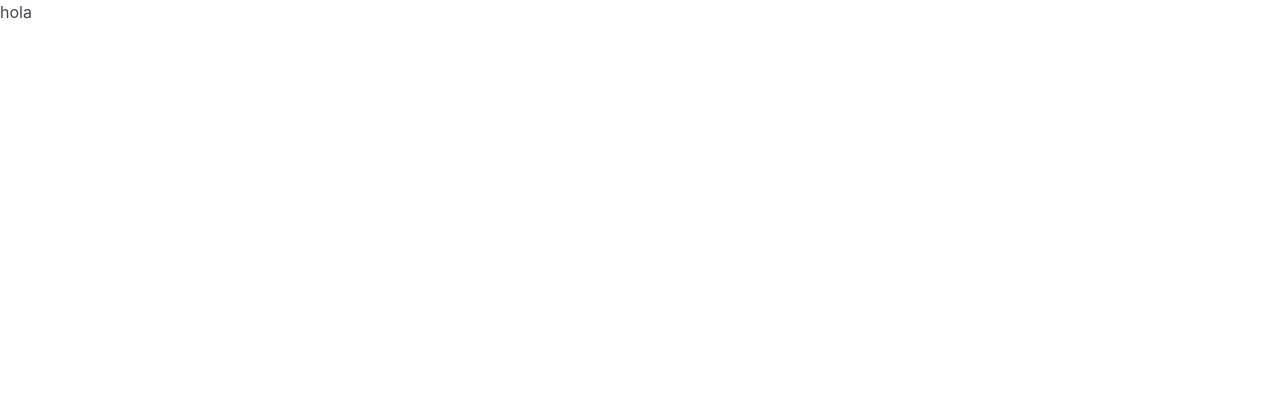
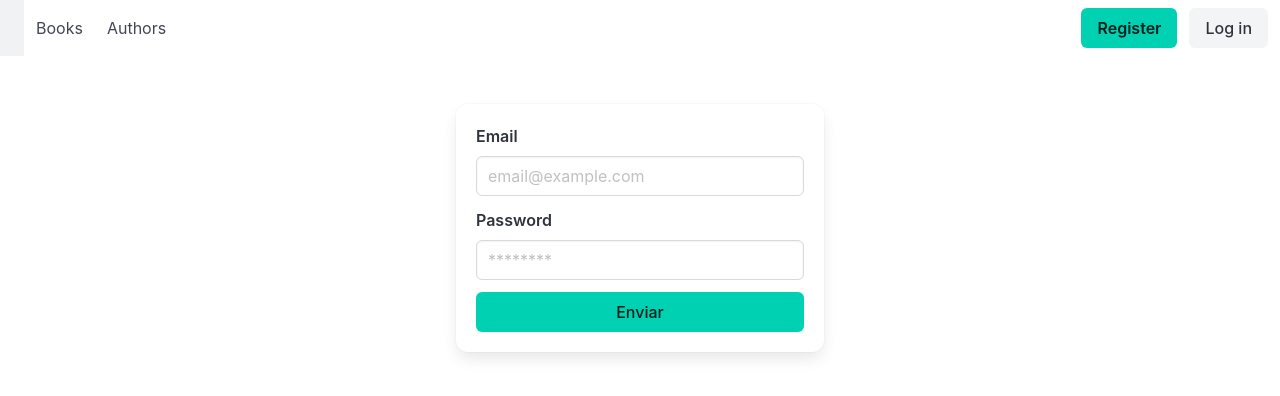
Before and after one commit to bookmax-prueb/bookmax, a React (Vite) app: page /Login in a window 1280 px wide. Shown: the top 396 px of the page. Built offline with nearby package versions, Linux system fonts and the light colour scheme.

Commit message:
feat: change in package.json and create form login

```diff
--- a/package.json
+++ b/package.json
@@ -12,7 +12,8 @@
   "dependencies": {
     "bulma": "^1.0.1",
     "react": "^18.3.1",
-    "react-dom": "^18.3.1"
+    "react-dom": "^18.3.1",
+    "react-router-dom": "^6.24.1"
   },
   "devDependencies": {
     "@types/react": "^18.3.3",
--- a/src/App.jsx
+++ b/src/App.jsx
@@ -1,9 +1,27 @@
+import { BrowserRouter, Routes,Route } from "react-router-dom"
+import NavBar from "./components/NavBar"
+import Login from "./components/Login"
+import BooksCatalogue from "./components/BooksCatalogue"
+import AuthorsCatalogue from "./components/AuthorsCatalogue"
+import Register from "./components/Register"
+import ErrorPage from "./components/ErrorPage"
+
+
 function App() {
 
 
   return (
     <>
-      <h1>hola</h1>
+    <BrowserRouter>
+    <NavBar/>
+    <Routes>
+      <Route path="/" element={<BooksCatalogue/>} />
+      <Route path="/authors" element={<AuthorsCatalogue/>} />
+      <Route path="/Login" element={<Login/>} />
+      <Route path="/register" element={<Register/>} />
+      <Route path="*" element={<ErrorPage/>} />
+    </Routes>
+    </BrowserRouter>
     </>
   )
 }
--- /dev/null
+++ b/src/components/AuthorsCatalogue.jsx
@@ -0,0 +1,9 @@
+
+
+const AuthorsCatalogue = () => {
+  return (
+    <div>AuthorsCatalogue</div>
+  )
+}
+
+export default AuthorsCatalogue
--- /dev/null
+++ b/src/components/BooksCatalogue.jsx
@@ -0,0 +1,9 @@
+
+
+const BooksCatalogue = () => {
+  return (
+    <div>BooksCatalogue</div>
+  )
+}
+
+export default BooksCatalogue
--- /dev/null
+++ b/src/components/ErrorPage.jsx
@@ -0,0 +1,9 @@
+
+
+const ErrorPage = () => {
+  return (
+    <div>ErrorPage</div>
+  )
+}
+
+export default ErrorPage
--- /dev/null
+++ b/src/components/Login.jsx
@@ -0,0 +1,52 @@
+const Login = () => {
+  return (
+    <>
+    <div className="section">
+        <div className="container">
+            <div className="columns is-centered">
+                <div className="column is-one-third">
+                    <div className="box">
+                        <form>
+                            <div className="field">
+                                <label className="label">Email</label>
+                                <div className="control">
+                                    <input
+                                    className="input"
+                                    type="text"
+                                    placeholder="email@example.com"
+                                    name="email"
+                                    />
+                                </div>
+                            </div>
+                            <div className="field">
+                                <label className="label">Password</label>
+                                <div className="control">
+                                    <input
+                                    className="input"
+                                    type="password"
+                                    placeholder="********"
+                                    name="password"
+                                    />
+                                </div>
+                            </div>
+                            <div className="field">
+                                <button
+                                type="submit"
+                                className="button is-fullwidth is-primary"
+                                >
+                                    Enviar
+                                </button>
+                            </div>
+
+                        </form>
+                    </div>
+                </div>
+            </div>
+        </div>
+    </div>
+
+    </>
+  )
+}
+
+export default Login
--- /dev/null
+++ b/src/components/NavBar.jsx
@@ -0,0 +1,45 @@
+import { Link } from 'react-router-dom'
+
+const NavBar = () => {
+  return (
+    <>
+    <nav className="navbar" role="navigation" aria-label="main navigation">
+  <div className="navbar-brand">
+    <a className="navbar-item"></a>
+    <a
+      role="button"
+      className="navbar-burger"
+      aria-label="menu"
+      aria-expanded="false"
+      data-target="navbarBasicExample"
+    >
+      <span aria-hidden="true" />
+      <span aria-hidden="true" />
+      <span aria-hidden="true" />
+      <span aria-hidden="true" />
+    </a>
+  </div>
+  <div id="navbarBasicExample" className="navbar-menu">
+    <div className="navbar-start">
+      <Link className="navbar-item" to='/' >Books</Link>
+      <Link className="navbar-item" to='/authors'>Authors</Link>
+    </div>
+    <div className="navbar-end">
+      <div className="navbar-item">
+        <div className="buttons">
+          <Link className="button is-primary" to='/register'>
+            <strong>Register</strong>
+          </Link>
+          <Link className="button is-light" to='/login'>Log in</Link>
+        </div>
+      </div>
+    </div>
+  </div>
+</nav>
+
+
+    </>
+  )
+}
+
+export default NavBar
--- /dev/null
+++ b/src/components/Register.jsx
@@ -0,0 +1,9 @@
+
+
+const Register = () => {
+  return (
+    <div>Register</div>
+  )
+}
+
+export default Register
```
Also changed, not shown: src/components/Profile.jsx (added, +9 -0 lines), 1 other file (tests, documents, lock files or other folders).
